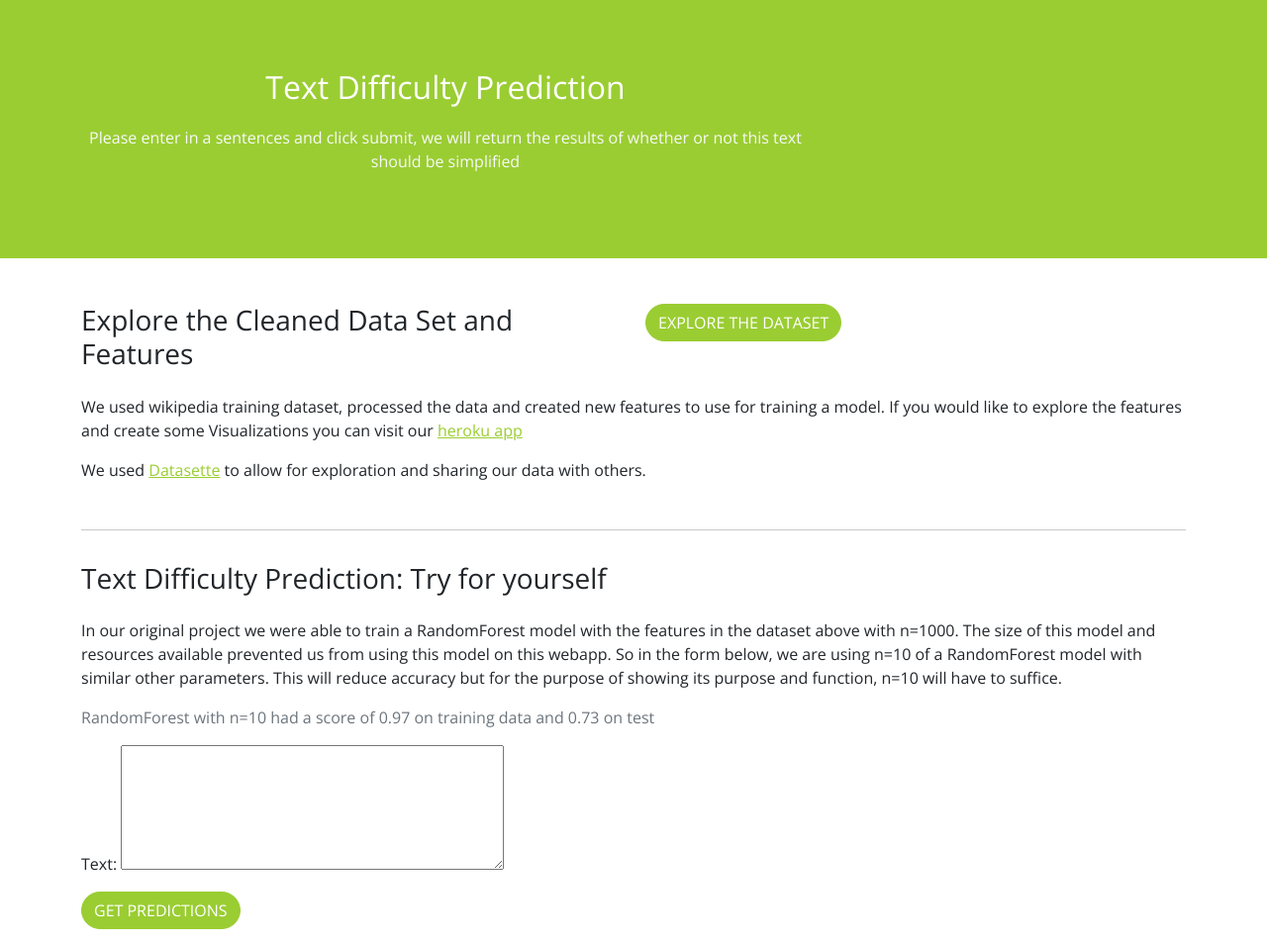
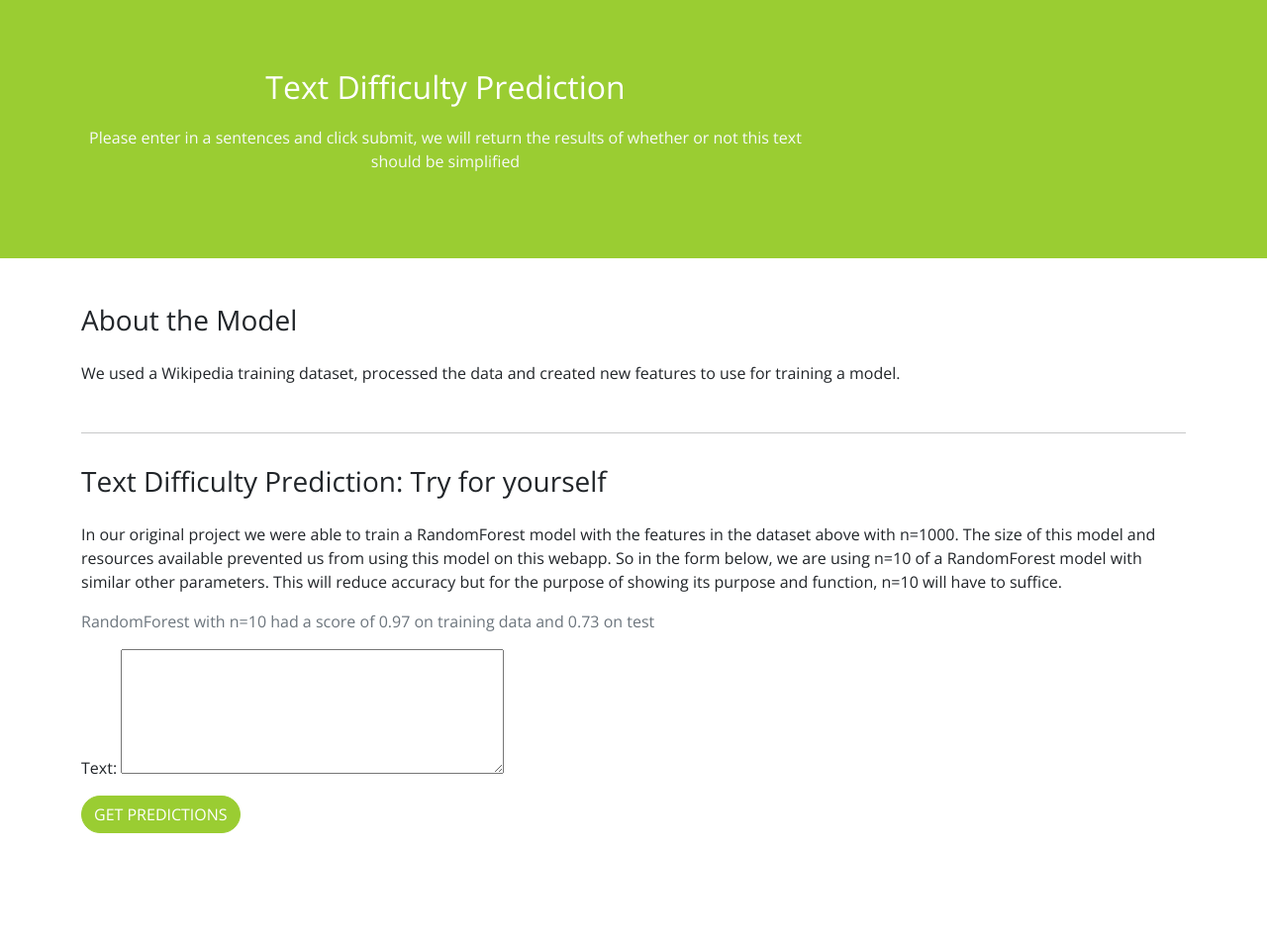
Before and after one commit to RachellCalhoun/text-prediction-app, a Django app: page /supervised in a window 1280 px wide. Shown: the part 74-1028 px from the top of the page at 99% size. Run offline with Django 3.2, Linux system fonts and the light colour scheme.

Commit message:
update reqs

```diff
--- a/textprediction/predict/templates/predict/resources.html
+++ b/textprediction/predict/templates/predict/resources.html
@@ -8,7 +8,6 @@
 <h1>Resources</h1>
 <ul>
 
-<li><a href="https://supervised-text-readability.herokuapp.com/supervised_cleaned/supervised_readability">Explore Dataset Features on our Heroku App</a></li>
 <li><a href="https://www.nltk.org/index.html">NLTK</a></li>
 <li><a href="https://readabilityformulas.com">Readability Formulas</a></li>
 <li><a href="https://pypi.org/project/textstat/">TextStat</a></li>
--- a/textprediction/predict/templates/predict/supervised.html
+++ b/textprediction/predict/templates/predict/supervised.html
@@ -7,21 +7,8 @@
   {% endblock top_section %}
 {% block content %}
 <div class="py-3">
-<div class="row">
-  <div class="col-6">
-  <h3 class="pb-3">Explore the Cleaned Data Set and Features
-  </h3>
-  </div>
-  <div class="col-6">
-
-  <a href="https://supervised-text-readability.herokuapp.com/supervised_cleaned/supervised_readability" target="_blank" rel="noopener" class="float-right btn btn-primary">Explore the Dataset</a>
-  </div>
-</div>
-
-<p>We used wikipedia training dataset, processed the data and created new features to use for training a model. If you would like to explore the features and create some Visualizations
-  you can visit our <a href="https://supervised-text-readability.herokuapp.com/supervised_cleaned/supervised_readability">heroku app </a>
-</p>
-<p>We used <a href="https://datasette.io/">Datasette</a> to allow for exploration and sharing our data with others.</p>
+<h3 class="pb-3">About the Model</h3>
+<p>We used a Wikipedia training dataset, processed the data and created new features to use for training a model.</p>
 </div>
 <hr>
 <div class="py-3">
--- a/textprediction/predict/views.py
+++ b/textprediction/predict/views.py
@@ -92,36 +92,40 @@ def topic_result(request):
     if request.method == 'POST':
         form = TextInputForm(request.POST)
         if form.is_valid():
-            text = form.cleaned_data.get('text')
-            cleaned_text = " ".join(preprocess_string(text))
-            THIS_FOLDER = os.path.dirname(os.path.abspath(__file__))
-            # updated model
-            my_file = os.path.join(THIS_FOLDER, 'vec_class_model.pickle')
-            with open(my_file, 'rb') as f:
-                vectorizer, movieT, model = pickle.load(f)
-            predictor = model.predict_proba
-            # Create a LimeTextExplainer
-            explainer = LimeTextExplainer(
-                # Specify split option for string
-                split_expression=lambda x: x.split(),
-                # Our classifer uses N-grams or contextual ordering to classify text
-                # Hence, order matters, and we cannot use bag of words.
-                bow=False,
-                # Specify class names for this case
-                class_names=TOPIC_NAMES
-            )
+            try:
+                text = form.cleaned_data.get('text')
+                cleaned_text = " ".join(preprocess_string(text))
+                THIS_FOLDER = os.path.dirname(os.path.abspath(__file__))
+                # updated model
+                my_file = os.path.join(THIS_FOLDER, 'vec_class_model.pickle')
+                with open(my_file, 'rb') as f:
+                    vectorizer, movieT, model = pickle.load(f)
+                predictor = model.predict_proba
+                # Create a LimeTextExplainer
+                explainer = LimeTextExplainer(
+                    # Specify split option for string
+                    split_expression=lambda x: x.split(),
+                    # Our classifer uses N-grams or contextual ordering to classify text
+                    # Hence, order matters, and we cannot use bag of words.
+                    bow=False,
+                    # Specify class names for this case
+                    class_names=TOPIC_NAMES
+                )
 
-            # Make a prediction and explain it:
-            exp = explainer.explain_instance(
-                cleaned_text,
-                classifier_fn=predictor,
-                top_labels=1,
-                num_features=20,
-                num_samples=1000,
-            )
-            exp = exp.as_html()
-            template = loader.get_template('predict/topic_prediction.html')
-            return HttpResponse(template.render({'exp': exp, 'text': text, }, request))
+                # Make a prediction and explain it:
+                exp = explainer.explain_instance(
+                    cleaned_text,
+                    classifier_fn=predictor,
+                    top_labels=1,
+                    num_features=20,
+                    num_samples=1000,
+                )
+                exp = exp.as_html()
+                template = loader.get_template('predict/topic_prediction.html')
+                return HttpResponse(template.render({'exp': exp, 'text': text, }, request))
+            except Exception as e:
+                error_message = f"Model error: The topic prediction model needs to be retrained for compatibility with the updated Python environment. Error: {str(e)}"
+                return HttpResponse(error_message)
         else:
             error_message = "Form is not valid please try again"
     else:
```
Also changed, not shown: requirements.txt (+19 -4 lines), textprediction/predict/templates/predict/unsupervised_index.html (+2 -15 lines).
